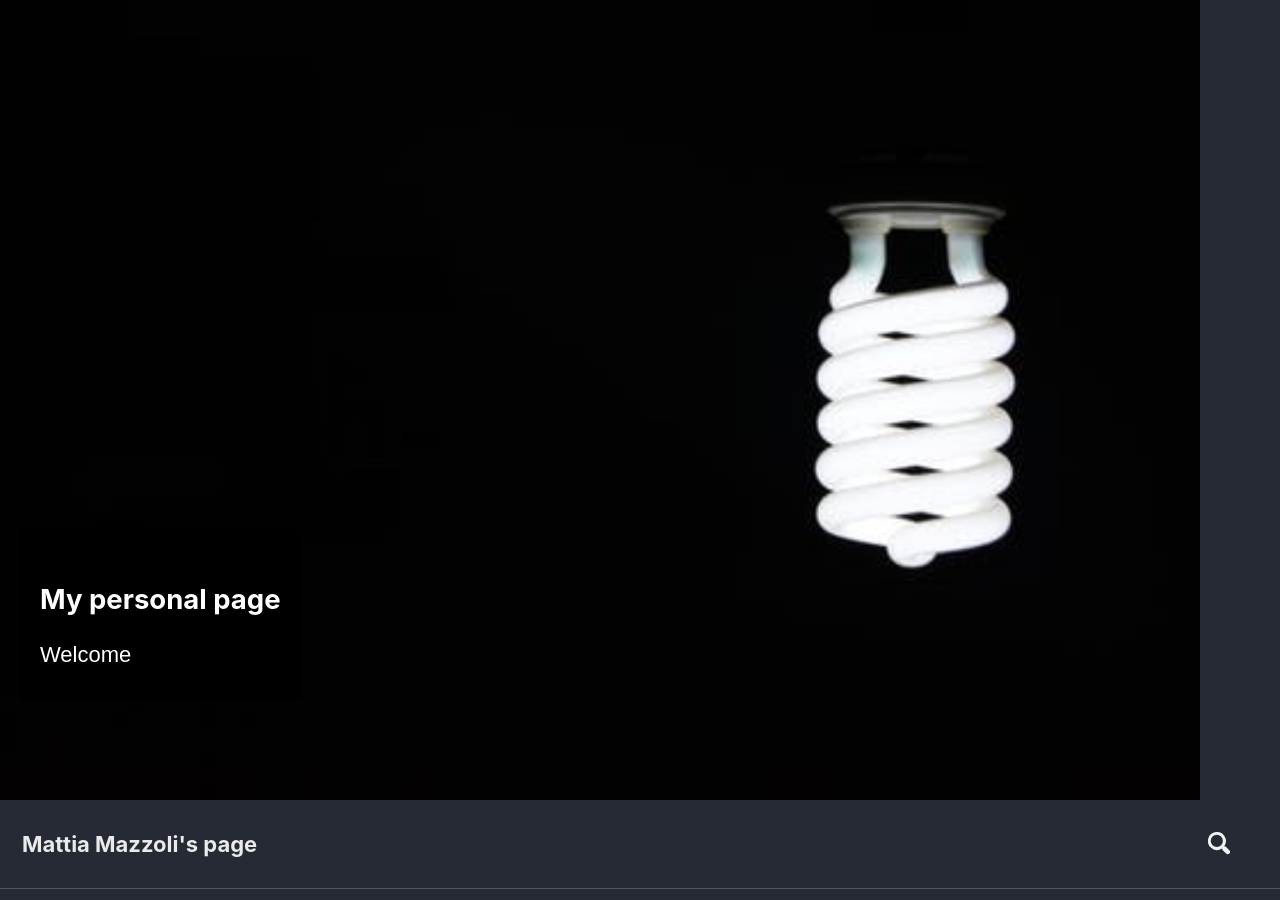
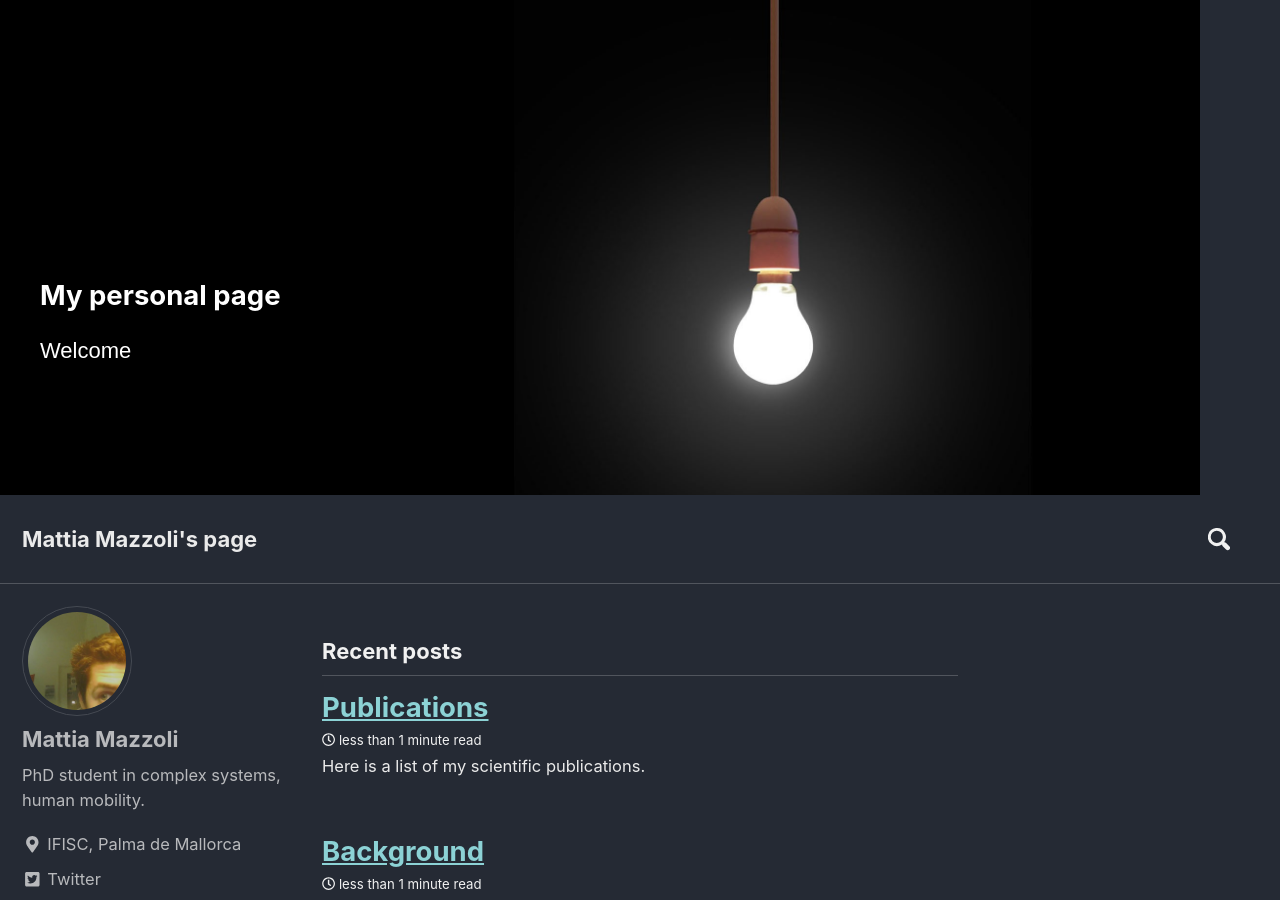
Before and after one commit to mattiamazzoli/mattiamazzoli.github.io, a Jekyll site: the page built from index.html, in a window 1280 px wide and 900 px high. Built offline with Jekyll 4.4.1, drawn with Linux system fonts in a browser that asks for light colours; nearby versions of some CDN libraries; the list of posts is cut into pages by our own code.

Commit message:
Initial commit

```diff
--- a/_includes/head/custom.html
+++ b/_includes/head/custom.html
@@ -25,7 +25,7 @@
 
 
 <div class="container">
-  <img src="/assets/images/teaser2.jpeg" alt="pic" style="width:1200px;height=250px;">
+  <img src="/assets/images/teaser21.png" alt="pic" style="width:1200px;height=250px;">
   <div class="text-block">
     <h2>My personal page</h2>
     <p>Welcome</p>
```
Also changed, not shown: assets/images/teaser2.jpg (added), assets/images/teaser21.png (added).
